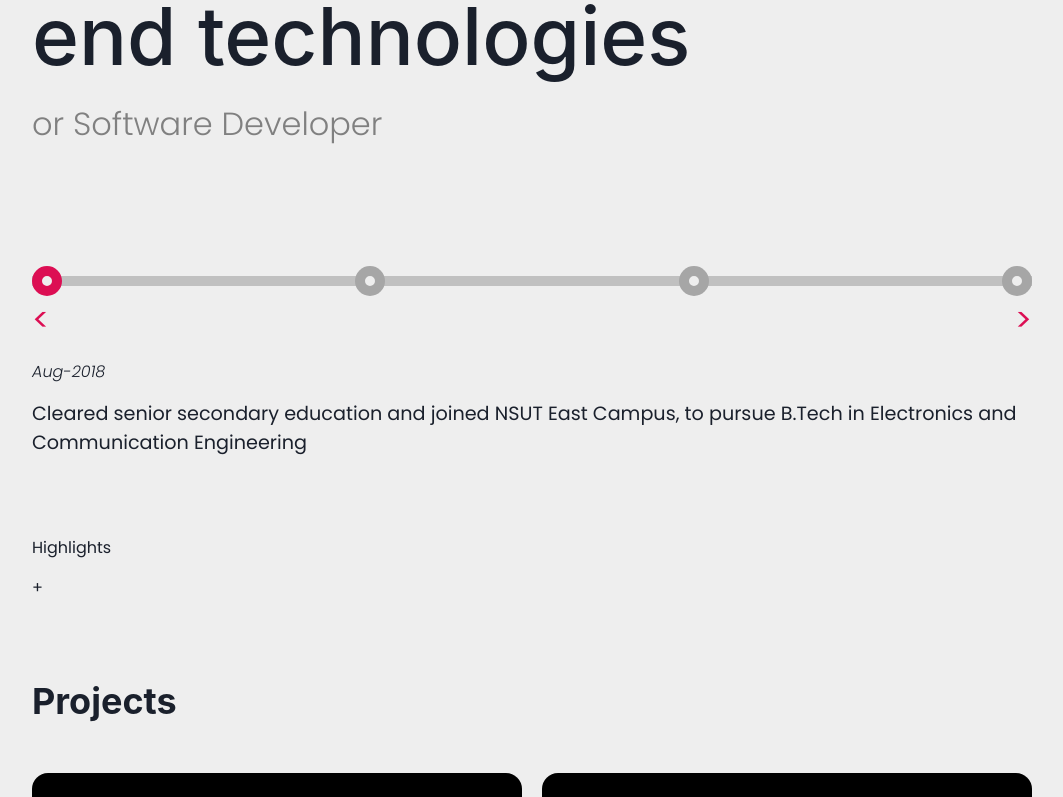
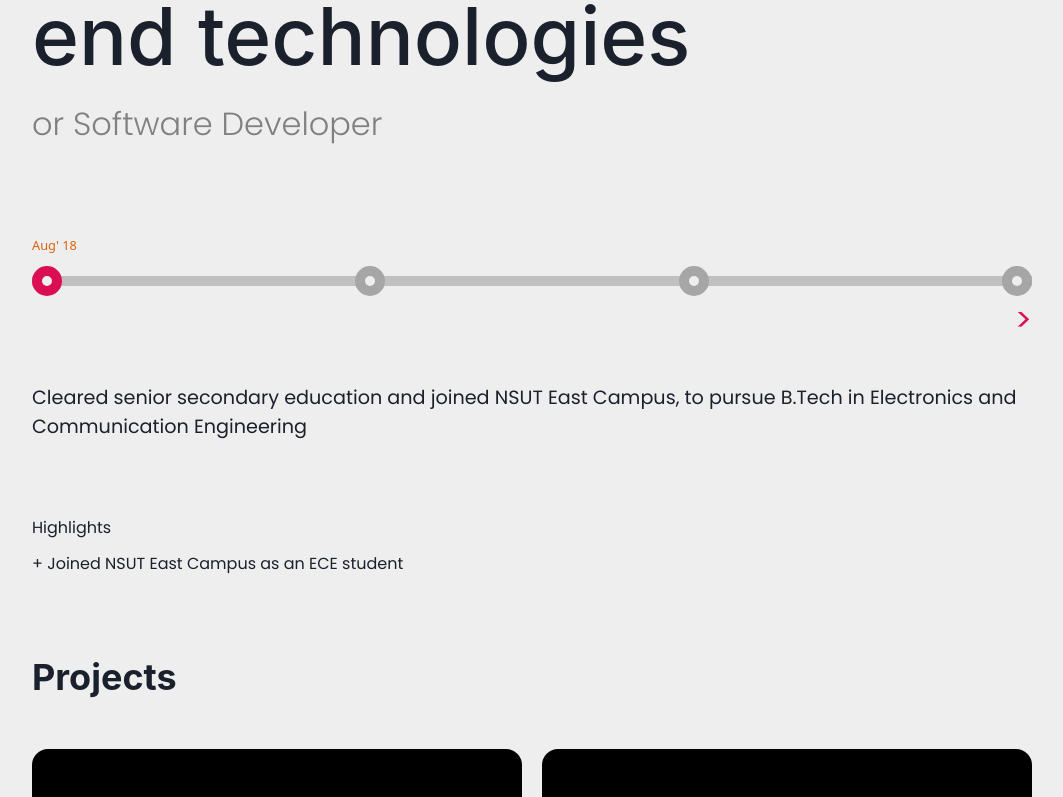
Before and after one commit to NegiAkash890/portfoliov2, a Next.js app: page /work in a window 1280 px wide. Shown: the part 460-1257 px from the top of the page, without its empty margins (108-1171 px from the left). Built offline with nearby package versions, Linux system fonts and the light colour scheme.

Commit message:
Updated timeline css

```diff
--- a/common/timeline.json
+++ b/common/timeline.json
@@ -2,7 +2,7 @@
 "data" :[{
     "date" : "Aug-2018",
     "content": "Cleared senior secondary education and joined NSUT East Campus, to pursue B.Tech in Electronics and Communication Engineering",
-    "highlight": ""
+    "highlight": "Joined NSUT East Campus as an ECE student"
   },
   {
     "date" : "Oct-2021 to March-2022",
--- a/components/timeline.js
+++ b/components/timeline.js
@@ -47,26 +47,26 @@ function Timeline({ activeIndex, data, setActiveIndex }) {
           </ul>
         </div>
       </div>
-      <ul className={styles["cd-timeline-navigation"]}>
-        <li>
+      <ul className={activeIndex === 0 ? styles["flex-end"] :styles["cd-timeline-navigation"]}>
+        {(activeIndex != 0) && <li>
           <a className={styles["prev"]} onClick={() => move("prev")}>
             &lt;
           </a>
-        </li>
-        <li>
+        </li>}
+        {  (activeIndex != data?.length - 1) &&  <li>
           <a className={styles["next"]} onClick={() => move("next")}>
             &gt;
           </a>
-        </li>
+        </li>}
       </ul>
       <div className={styles["events-content"]}>
         <div className={styles["selected"]} data-date="16/01/2014">
-          <em>{data[activeIndex].date}</em>
-          <Text mt={4} fontSize={"1.2rem"} minH="120px">
+          {/* <em>{data[activeIndex].date}</em> */}
+          <Text mt={10} fontSize={"1.2rem"} minH="120px">
             {data[activeIndex].content}
           </Text>
 
-          <Text my={4}>Highlights</Text>
+          <Text my={3}>Highlights</Text>
           <Text>+ {data[activeIndex].highlight}</Text>
         </div>
       </div>
--- a/styles/timeline.module.css
+++ b/styles/timeline.module.css
@@ -19,12 +19,34 @@
 
 }
 
+#timeline_steps_0::before {
+  content: "Aug' 18";
+  position: absolute;
+  color: rgb(216, 99, 16);
+  font-family: system-ui, -apple-system, BlinkMacSystemFont, 'Segoe UI', Roboto, Oxygen, Ubuntu, Cantarell, 'Open Sans', 'Helvetica Neue', sans-serif;
+  font-size: 0.8rem;
+  top:-40px;
+  left: 0%;
+
+
+}
+
 #timeline_steps_1 {
   display: flex;
   justify-content: space-between;
   align-items: center;
   background-color: rgba(0, 0, 0, 0.197);
   background-image: linear-gradient(to right, rgb(220, 14, 83) 0%, rgb(220, 14, 83) 35%,transparent 35%, transparent 100%);
+}
+
+#timeline_steps_1::before {
+  position: absolute;
+  content: "Oct '21 - Mar'22";
+  color: rgb(216, 99, 16);
+  font-family: system-ui, -apple-system, BlinkMacSystemFont, 'Segoe UI', Roboto, Oxygen, Ubuntu, Cantarell, 'Open Sans', 'Helvetica Neue', sans-serif;
+  font-size: 0.8rem;
+  top:-40px;
+  left: 30%;
 }
 
 #timeline_steps_2 {
@@ -35,6 +57,17 @@
   background-image: linear-gradient(to right, rgb(220, 14, 83) 0%, rgb(220, 14, 83) 65%,transparent 35%, transparent 100%);
 }
 
+#timeline_steps_2::before {
+  position: absolute;
+  content: "May 22 - July' 22";
+  color: rgb(216, 99, 16);
+  font-family: system-ui, -apple-system, BlinkMacSystemFont, 'Segoe UI', Roboto, Oxygen, Ubuntu, Cantarell, 'Open Sans', 'Helvetica Neue', sans-serif;
+  font-size: 0.8rem;
+  top:-40px;
+  left: 62%;
+
+}
+
 #timeline_steps_3 {
   display: flex;
   justify-content: space-between;
@@ -42,6 +75,19 @@
   background-color: rgba(0, 0, 0, 0.197);
   background-image: linear-gradient(to right, rgb(220, 14, 83) 0%, rgb(220, 14, 83) 100%,transparent 35%, transparent 100%);
 }
+
+#timeline_steps_3::before {
+  position: absolute;
+  content: "Aug' 22 - *";
+  color: rgb(216, 99, 16);
+  font-family: system-ui, -apple-system, BlinkMacSystemFont, 'Segoe UI', Roboto, Oxygen, Ubuntu, Cantarell, 'Open Sans', 'Helvetica Neue', sans-serif;
+  font-size: 0.8rem;
+  top:-40px;
+  left: 90%;
+
+
+}
+
 
 /* Milestone circle */
 .timeline_step {
@@ -97,3 +143,9 @@
   font-size: 2rem;
   cursor: pointer;
 }
+
+.flex-end {
+  list-style: none;
+  display: flex;
+  justify-content: flex-end;
+}
```
